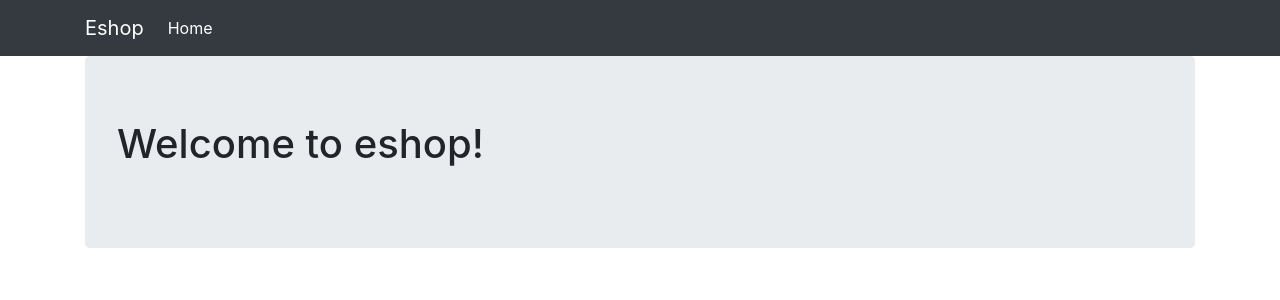
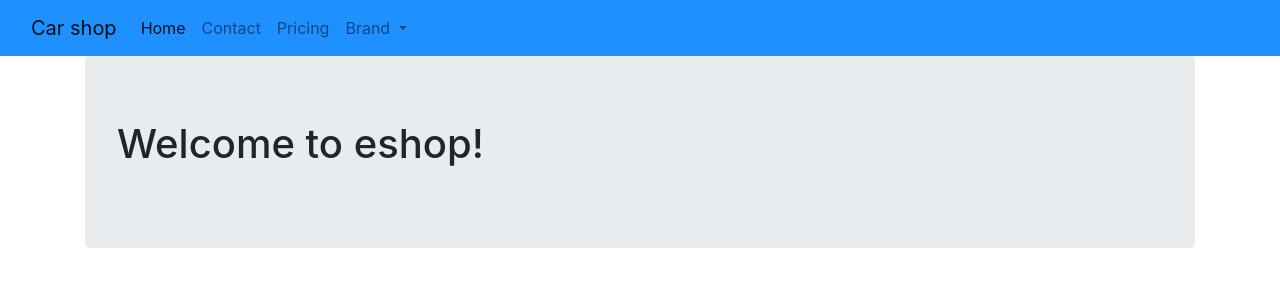
Before and after one commit to PaliVaj/e-shop, a Django app: page / in a window 1280 px wide. Shown: the top 300 px of the page. Run offline with Django 3.2, Linux system fonts and the light colour scheme; data that the repository does not hold is empty; some libraries are stand-ins or nearby versions.

Commit message:
new navbar

```diff
--- a/templates/base.html
+++ b/templates/base.html
@@ -9,28 +9,44 @@
     <link rel="stylesheet" href="https://stackpath.bootstrapcdn.com/bootstrap/4.2.1/css/bootstrap.min.css" integrity="sha384-GJzZqFGwb1QTTN6wy59ffF1BuGJpLSa9DkKMp0DgiMDm4iYMj70gZWKYbI706tWS" crossorigin="anonymous">
     <script src="https://code.jquery.com/jquery-3.3.1.slim.min.js" integrity="sha384-q8i/X+965DzO0rT7abK41JStQIAqVgRVzpbzo5smXKp4YfRvH+8abtTE1Pi6jizo" crossorigin="anonymous"></script>
     <script src="https://cdnjs.cloudflare.com/ajax/libs/popper.js/1.14.6/umd/popper.min.js" integrity="sha384-wHAiFfRlMFy6i5SRaxvfOCifBUQy1xHdJ/yoi7FRNXMRBu5WHdZYu1hA6ZOblgut" crossorigin="anonymous"></script>
+    <script src="https://cdn.jsdelivr.net/npm/bootstrap@5.0.1/dist/js/bootstrap.bundle.min.js" integrity="sha384-gtEjrD/SeCtmISkJkNUaaKMoLD0//ElJ19smozuHV6z3Iehds+3Ulb9Bn9Plx0x4" crossorigin="anonymous"></script>
     <script src="https://stackpath.bootstrapcdn.com/bootstrap/4.2.1/js/bootstrap.min.js" integrity="sha384-B0UglyR+jN6CkvvICOB2joaf5I4l3gm9GU6Hc1og6Ls7i6U/mkkaduKaBhlAXv9k" crossorigin="anonymous"></script>
 </head>
 
 <body>
-<nav class="navbar navbar-expand-lg navbar-dark bg-dark">
-    <div class="container fixed">
-        <a class="navbar-brand" href="/">Eshop</a>
-        <button
-                class="navbar-toggler" type="button"
-                data-toggle="collapse" data-target="#navbarNavAltMarkup"
-        >
-            <span class="navbar-toggler-icon"></span>
+    <nav class="navbar navbar-expand-lg navbar-light" style="background-color: dodgerblue;">
+      <div class="container-fluid">
+        <a class="navbar-brand" href="#">Car shop</a>
+        <button class="navbar-toggler" type="button" data-bs-toggle="collapse" data-bs-target="#navbarNavDropdown" aria-controls="navbarNavDropdown" aria-expanded="false" aria-label="Toggle navigation">
+          <span class="navbar-toggler-icon"></span>
         </button>
-        <div class="collapse navbar-collapse" id="navbarNavAltMarkup">
-            <div class="navbar-nav">
-                <a class="nav-item nav-link active" href="/">
-                    Home
-                </a>
-            </div>
+        <div class="collapse navbar-collapse" id="navbarNavDropdown">
+          <ul class="navbar-nav">
+            <li class="nav-item">
+              <a class="nav-link active" aria-current="page" href="#">Home</a>
+            </li>
+            <li class="nav-item">
+              <a class="nav-link" href="#">Contact</a>
+            </li>
+            <li class="nav-item">
+              <a class="nav-link" href="#">Pricing</a>
+            </li>
+            <li class="nav-item dropdown">
+              <a class="nav-link dropdown-toggle" href="#" id="navbarDropdownMenuLink" role="button" data-bs-toggle="dropdown" aria-expanded="false">
+                Brand
+              </a>
+              <ul class="dropdown-menu" aria-labelledby="navbarDropdownMenuLink">
+                <li><a class="dropdown-item" href="#">Fiat</a></li>
+                <li><a class="dropdown-item" href="#">Ford</a></li>
+                <li><a class="dropdown-item" href="#">Mercedes</a></li>
+                <li><a class="dropdown-item" href="#">Škoda</a></li>
+                <li><a class="dropdown-item" href="#">Toyota</a></li>
+              </ul>
+            </li>
+          </ul>
         </div>
-    </div>
-</nav>
+      </div>
+    </nav>
 <div class="container">
     <div class="jumbotron">
         {% block content %}{% endblock %}
```
